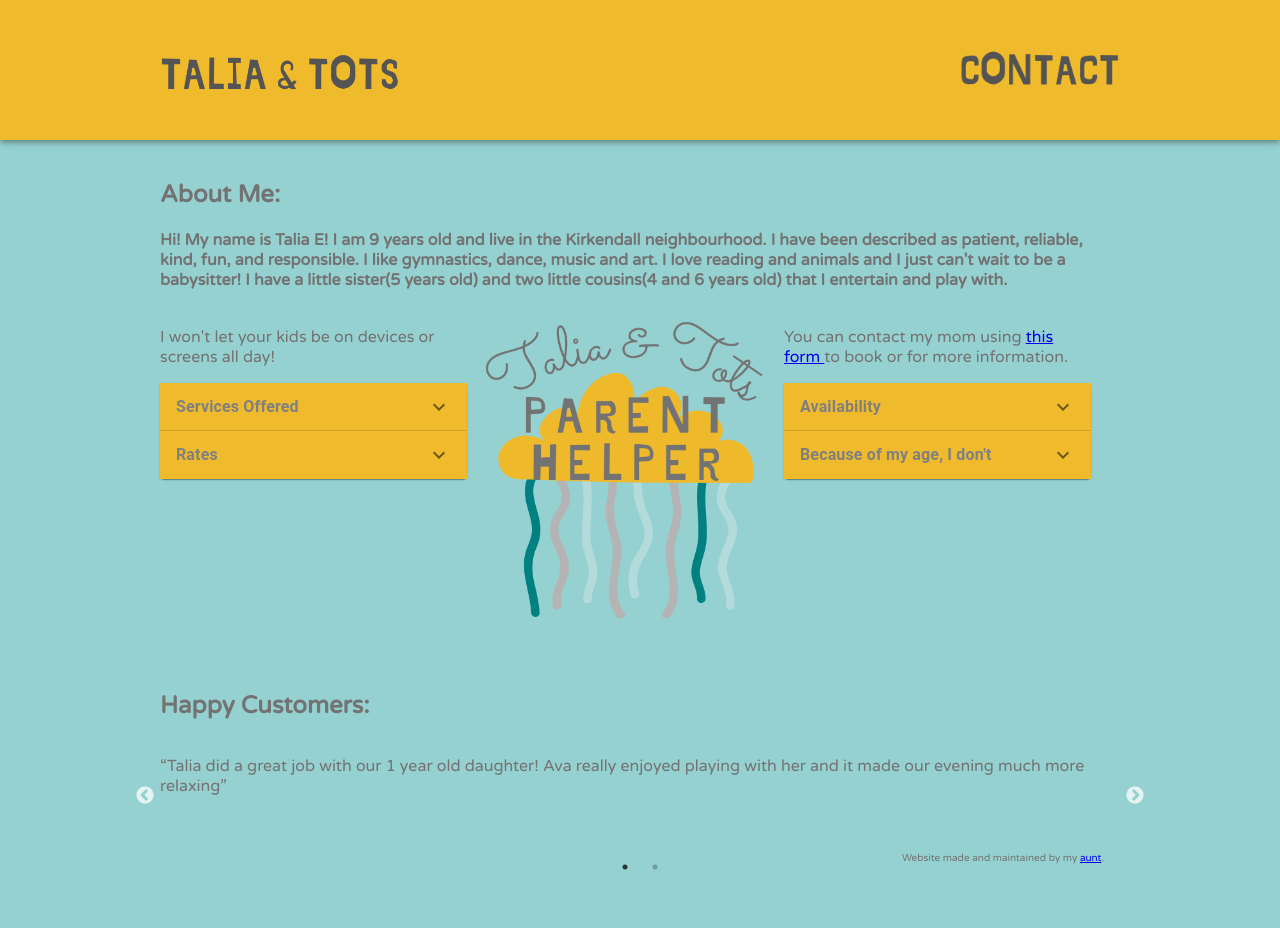
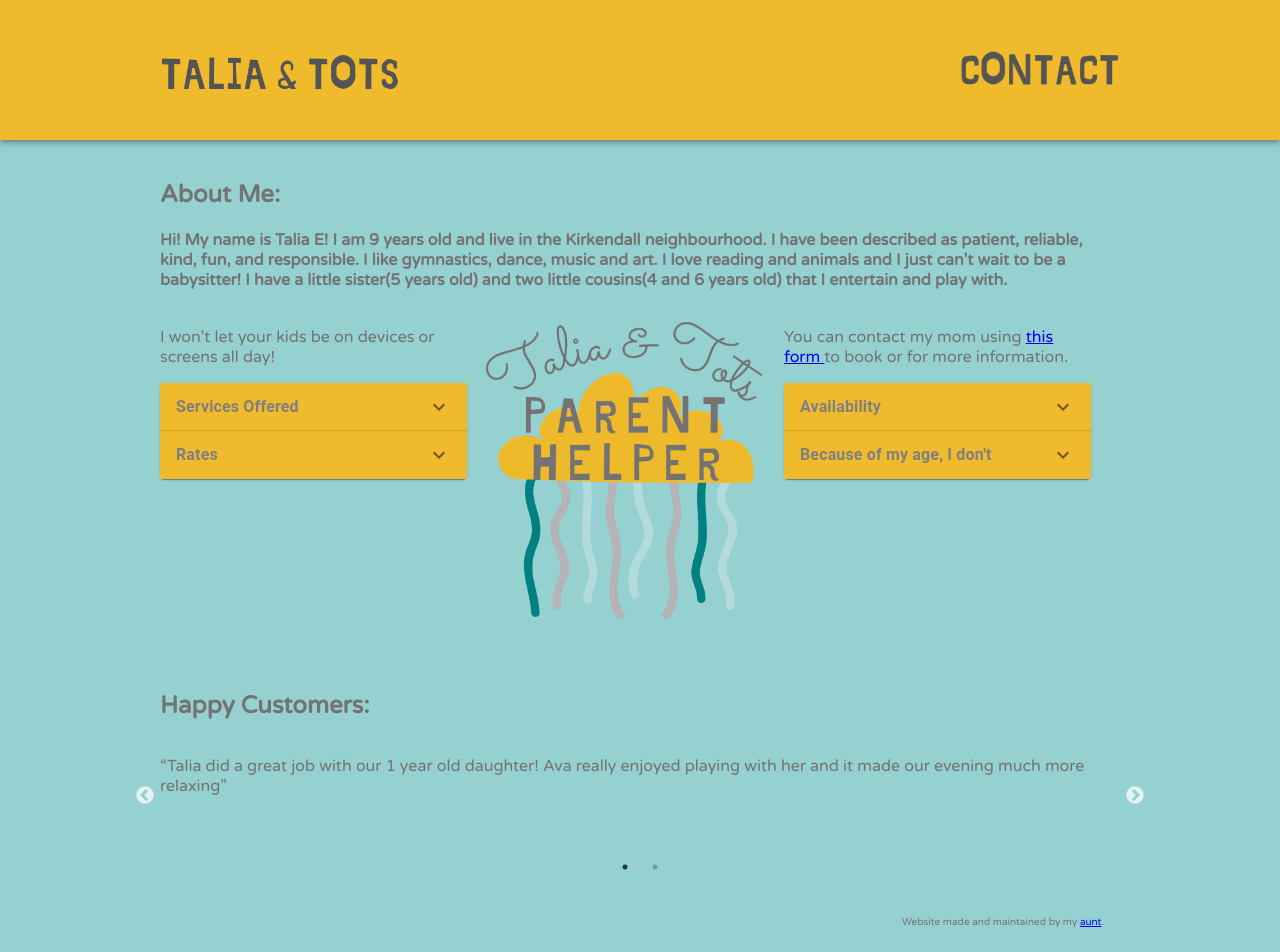
Before and after one commit to connkat/taliae, a React (Create React App) app: page / in a window 1280 px wide. Shown: the top 952 px of the page. Before the commit the page ends 928 px from the top, so only its background shows below. Built offline with nearby package versions, Linux system fonts and the light colour scheme.

Commit message:
added padding to watermark

```diff
--- a/src/pages/Home.css
+++ b/src/pages/Home.css
@@ -49,6 +49,7 @@
   padding-right: 2vh;
   font-size: 10px;
   padding-bottom: 8vh;
+  padding-top: 8vh
 }
 
 
```
